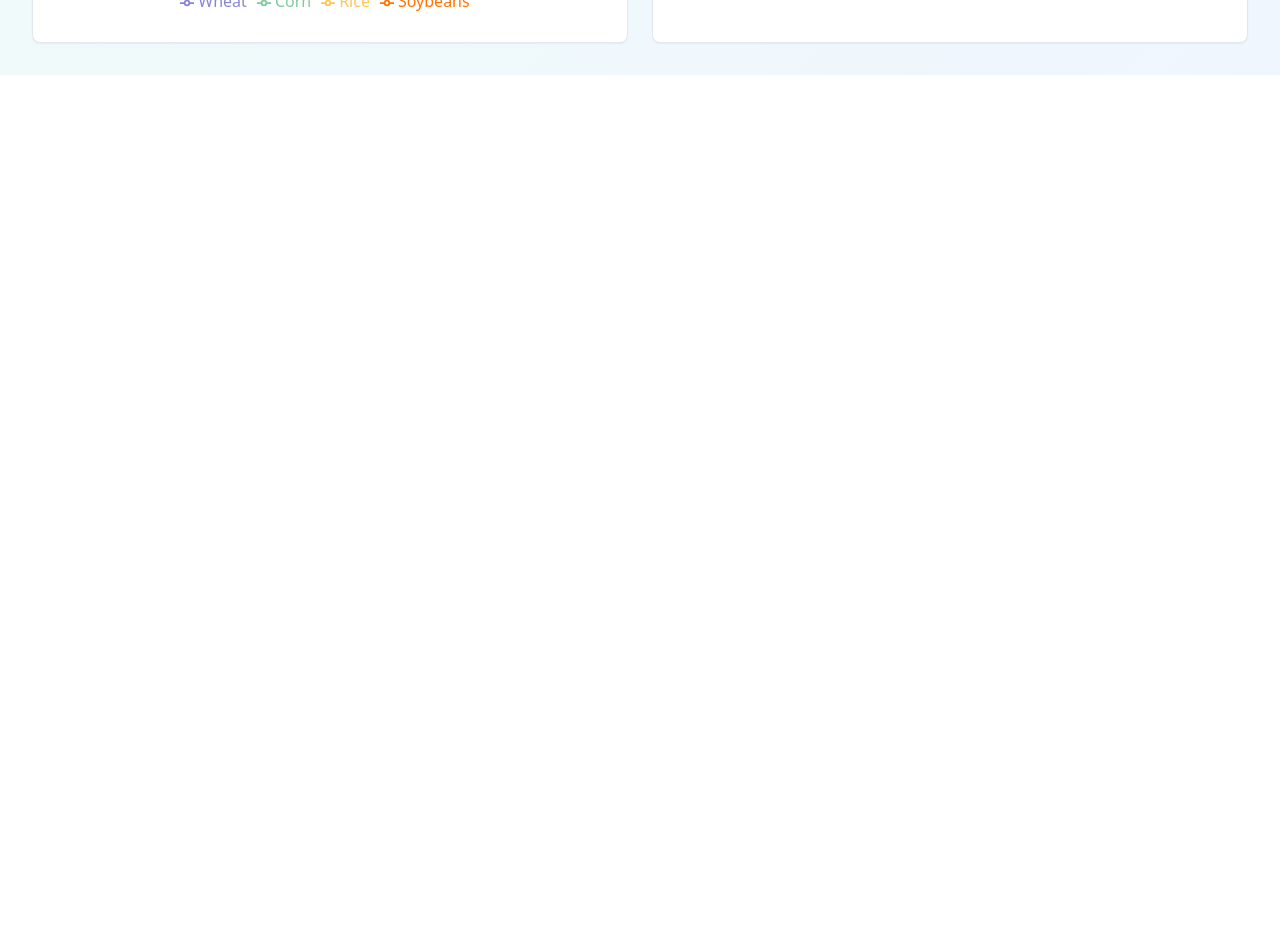
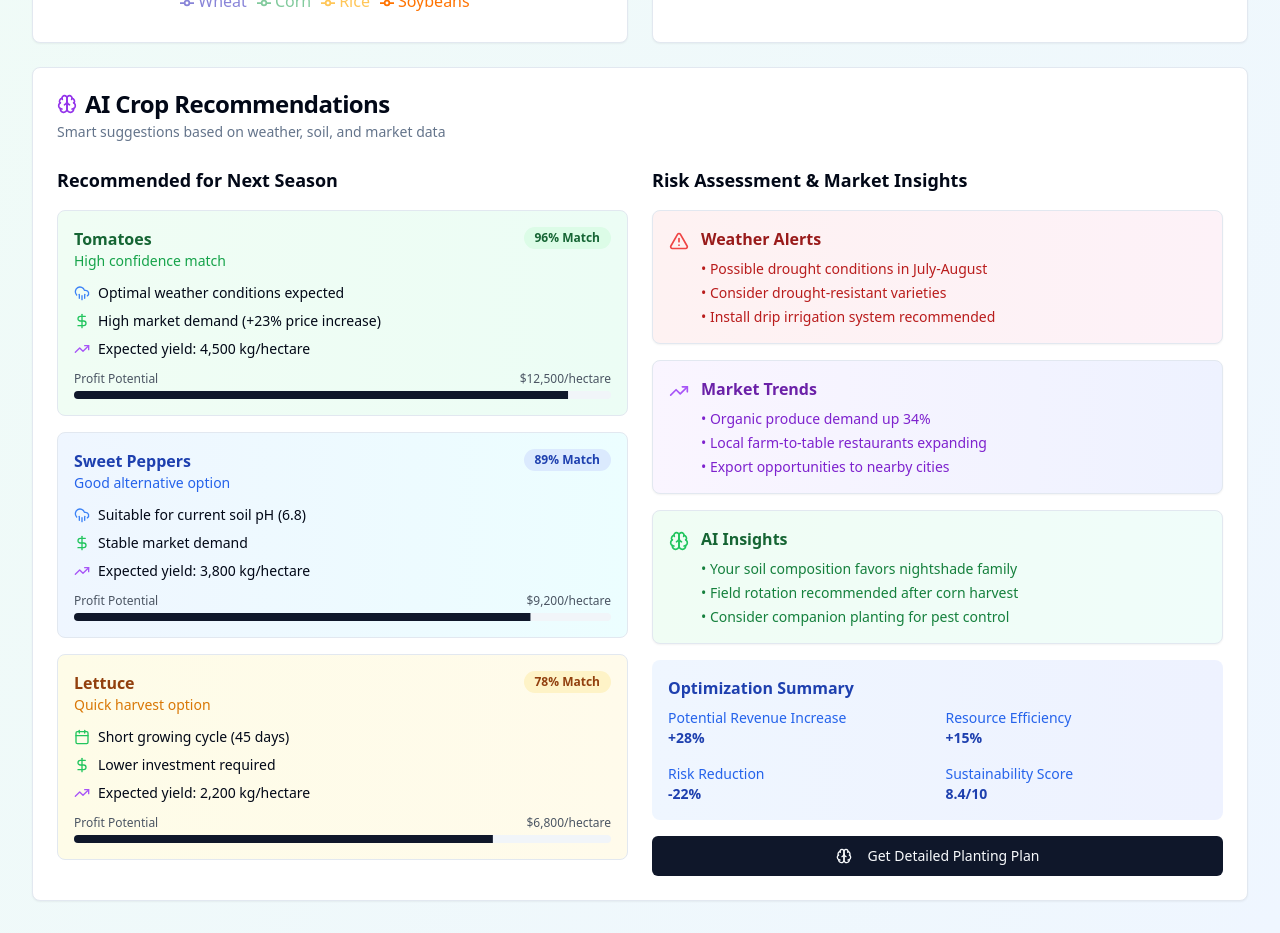
Before and after one commit to sounakmaiti123/agri-flow-ai-optimise, a React (Vite) app: page / in a window 1280 px wide. Shown: the part 1260-2193 px from the top of the page. Before the commit the page ends 1335 px from the top, so only its background shows below. Built offline with nearby package versions, Linux system fonts and the light colour scheme.

Commit message:
Add crop suggestion section
Added a section to the farmer dashboard for responsive crop suggestions.

```diff
--- a/src/components/FarmerDashboard.tsx
+++ b/src/components/FarmerDashboard.tsx
@@ -4,7 +4,7 @@ import { Card, CardContent, CardDescription, CardHeader, CardTitle } from "@/com
 import { Button } from "@/components/ui/button";
 import { Progress } from "@/components/ui/progress";
 import { Badge } from "@/components/ui/badge";
-import { Calendar, MapPin, TrendingUp, Download } from "lucide-react";
+import { Calendar, MapPin, TrendingUp, Download, Brain, CloudRain, DollarSign, AlertTriangle } from "lucide-react";
 import CropInventory from "./CropInventory";
 import PriceChart from "./PriceChart";
 import ExportDialog from "./ExportDialog";
@@ -148,6 +148,198 @@ const FarmerDashboard = () => {
         </Card>
       </div>
 
+      {/* AI Crop Prediction Section */}
+      <Card>
+        <CardHeader>
+          <CardTitle className="flex items-center space-x-2">
+            <Brain className="w-5 h-5 text-purple-600" />
+            <span>AI Crop Recommendations</span>
+          </CardTitle>
+          <CardDescription>Smart suggestions based on weather, soil, and market data</CardDescription>
+        </CardHeader>
+        <CardContent>
+          <div className="grid grid-cols-1 lg:grid-cols-2 gap-6">
+            {/* Recommended Crops */}
+            <div className="space-y-4">
+              <h3 className="font-semibold text-lg mb-4">Recommended for Next Season</h3>
+
+              <div className="border rounded-lg p-4 bg-gradient-to-r from-green-50 to-emerald-50">
+                <div className="flex justify-between items-start mb-3">
+                  <div>
+                    <h4 className="font-semibold text-green-800">Tomatoes</h4>
+                    <p className="text-sm text-green-600">High confidence match</p>
+                  </div>
+                  <Badge className="bg-green-100 text-green-800">96% Match</Badge>
+                </div>
+                <div className="space-y-2 text-sm">
+                  <div className="flex items-center space-x-2">
+                    <CloudRain className="w-4 h-4 text-blue-500" />
+                    <span>Optimal weather conditions expected</span>
+                  </div>
+                  <div className="flex items-center space-x-2">
+                    <DollarSign className="w-4 h-4 text-green-500" />
+                    <span>High market demand (+23% price increase)</span>
+                  </div>
+                  <div className="flex items-center space-x-2">
+                    <TrendingUp className="w-4 h-4 text-purple-500" />
+                    <span>Expected yield: 4,500 kg/hectare</span>
+                  </div>
+                </div>
+                <div className="mt-3">
+                  <div className="flex justify-between text-xs text-gray-600 mb-1">
+                    <span>Profit Potential</span>
+                    <span>$12,500/hectare</span>
+                  </div>
+                  <Progress value={92} className="h-2" />
+                </div>
+              </div>
+
+              <div className="border rounded-lg p-4 bg-gradient-to-r from-blue-50 to-cyan-50">
+                <div className="flex justify-between items-start mb-3">
+                  <div>
+                    <h4 className="font-semibold text-blue-800">Sweet Peppers</h4>
+                    <p className="text-sm text-blue-600">Good alternative option</p>
+                  </div>
+                  <Badge className="bg-blue-100 text-blue-800">89% Match</Badge>
+                </div>
+                <div className="space-y-2 text-sm">
+                  <div className="flex items-center space-x-2">
+                    <CloudRain className="w-4 h-4 text-blue-500" />
+                    <span>Suitable for current soil pH (6.8)</span>
+                  </div>
+                  <div className="flex items-center space-x-2">
+                    <DollarSign className="w-4 h-4 text-green-500" />
+                    <span>Stable market demand</span>
+                  </div>
+                  <div className="flex items-center space-x-2">
+                    <TrendingUp className="w-4 h-4 text-purple-500" />
+                    <span>Expected yield: 3,800 kg/hectare</span>
+                  </div>
+                </div>
+                <div className="mt-3">
+                  <div className="flex justify-between text-xs text-gray-600 mb-1">
+                    <span>Profit Potential</span>
+                    <span>$9,200/hectare</span>
+                  </div>
+                  <Progress value={85} className="h-2" />
+                </div>
+              </div>
+
+              <div className="border rounded-lg p-4 bg-gradient-to-r from-yellow-50 to-amber-50">
+                <div className="flex justify-between items-start mb-3">
+                  <div>
+                    <h4 className="font-semibold text-amber-800">Lettuce</h4>
+                    <p className="text-sm text-amber-600">Quick harvest option</p>
+                  </div>
+                  <Badge className="bg-amber-100 text-amber-800">78% Match</Badge>
+                </div>
+                <div className="space-y-2 text-sm">
+                  <div className="flex items-center space-x-2">
+                    <Calendar className="w-4 h-4 text-green-500" />
+                    <span>Short growing cycle (45 days)</span>
+                  </div>
+                  <div className="flex items-center space-x-2">
+                    <DollarSign className="w-4 h-4 text-green-500" />
+                    <span>Lower investment required</span>
+                  </div>
+                  <div className="flex items-center space-x-2">
+                    <TrendingUp className="w-4 h-4 text-purple-500" />
+                    <span>Expected yield: 2,200 kg/hectare</span>
+                  </div>
+                </div>
+                <div className="mt-3">
+                  <div className="flex justify-between text-xs text-gray-600 mb-1">
+                    <span>Profit Potential</span>
+                    <span>$6,800/hectare</span>
+                  </div>
+                  <Progress value={78} className="h-2" />
+                </div>
+              </div>
+            </div>
+
+            {/* Risk Assessment & Insights */}
+            <div className="space-y-4">
+              <h3 className="font-semibold text-lg mb-4">Risk Assessment & Market Insights</h3>
+
+              <Card className="bg-gradient-to-r from-red-50 to-pink-50">
+                <CardContent className="p-4">
+                  <div className="flex items-start space-x-3">
+                    <AlertTriangle className="w-5 h-5 text-red-500 mt-1" />
+                    <div>
+                      <h4 className="font-semibold text-red-800 mb-2">Weather Alerts</h4>
+                      <ul className="text-sm text-red-700 space-y-1">
+                        <li>• Possible drought conditions in July-August</li>
+                        <li>• Consider drought-resistant varieties</li>
+                        <li>• Install drip irrigation system recommended</li>
+                      </ul>
+                    </div>
+                  </div>
+                </CardContent>
+              </Card>
+
+              <Card className="bg-gradient-to-r from-purple-50 to-indigo-50">
+                <CardContent className="p-4">
+                  <div className="flex items-start space-x-3">
+                    <TrendingUp className="w-5 h-5 text-purple-500 mt-1" />
+                    <div>
+                      <h4 className="font-semibold text-purple-800 mb-2">Market Trends</h4>
+                      <ul className="text-sm text-purple-700 space-y-1">
+                        <li>• Organic produce demand up 34%</li>
+                        <li>• Local farm-to-table restaurants expanding</li>
+                        <li>• Export opportunities to nearby cities</li>
+                      </ul>
+                    </div>
+                  </div>
+                </CardContent>
+              </Card>
+
+              <Card className="bg-gradient-to-r from-green-50 to-teal-50">
+                <CardContent className="p-4">
+                  <div className="flex items-start space-x-3">
+                    <Brain className="w-5 h-5 text-green-500 mt-1" />
+                    <div>
+                      <h4 className="font-semibold text-green-800 mb-2">AI Insights</h4>
+                      <ul className="text-sm text-green-700 space-y-1">
+                        <li>• Your soil composition favors nightshade family</li>
+                        <li>• Field rotation recommended after corn harvest</li>
+                        <li>• Consider companion planting for pest control</li>
+                      </ul>
+                    </div>
+                  </div>
+                </CardContent>
+              </Card>
+
+              <div className="mt-4 p-4 bg-gradient-to-r from-blue-50 to-indigo-50 rounded-lg">
+                <h4 className="font-semibold text-blue-800 mb-2">Optimization Summary</h4>
+                <div className="grid grid-cols-2 gap-4 text-sm">
+                  <div>
+                    <p className="text-blue-600">Potential Revenue Increase</p>
+                    <p className="font-bold text-blue-800">+28%</p>
+                  </div>
+                  <div>
+                    <p className="text-blue-600">Resource Efficiency</p>
+                    <p className="font-bold text-blue-800">+15%</p>
+                  </div>
+                  <div>
+                    <p className="text-blue-600">Risk Reduction</p>
+                    <p className="font-bold text-blue-800">-22%</p>
+                  </div>
+                  <div>
+                    <p className="text-blue-600">Sustainability Score</p>
+                    <p className="font-bold text-blue-800">8.4/10</p>
+                  </div>
+                </div>
+              </div>
+
+              <Button className="w-full" variant="default">
+                <Brain className="w-4 h-4 mr-2" />
+                Get Detailed Planting Plan
+              </Button>
+            </div>
+          </div>
+        </CardContent>
+      </Card>
+
       <ExportDialog
         open={showExport}
         onClose={() => setShowExport(false)}
```
